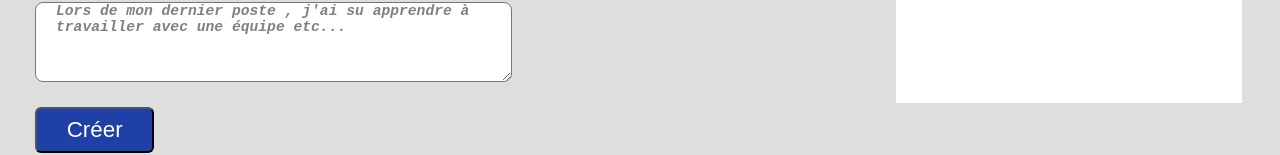
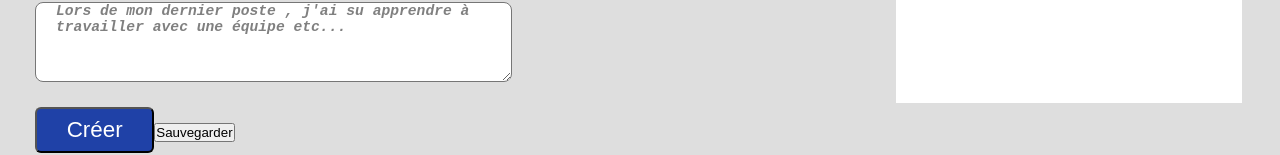
Before and after one commit to Chris5477/cover-letter, a React (Create React App) app: page / in a window 1280 px wide. Shown: the part 661-816 px from the top of the page. Built offline with nearby package versions, Linux system fonts and the light colour scheme.

Commit message:
save data in localstorage and get these datas

```diff
--- a/src/App.js
+++ b/src/App.js
@@ -8,8 +8,14 @@ import Working from "./components/Working";
 import { cards } from "./utils/data/cards";
 
 function App() {
+	let getData = null;
+	if (JSON.parse(localStorage.getItem("Cards"))) {
+		getData = JSON.parse(localStorage.getItem("Cards"));
+	} else {
+		getData = cards;
+	}
 
-	const [data, setData] = useState(cards);
+	const [data, setData] = useState(getData);
 	const [contentLetter, setContentLetter] = useState([]);
 
 	return (
@@ -22,7 +28,12 @@ function App() {
 				</div>
 				<div className="container">
 					{data.map(({ name, description }, index) => (
-						<Card key={`index ${index}`} name={name} description={description} handleClick={() => setContentLetter(description)} />
+						<Card
+							key={`index ${index}`}
+							name={name}
+							description={description}
+							handleClick={() => setContentLetter(description)}
+						/>
 					))}
 				</div>
 				<CoverLetter content={contentLetter} />
--- a/src/components/Data.js
+++ b/src/components/Data.js
@@ -2,6 +2,7 @@ import { useState } from "react";
 import FormData from "./FormData";
 import { createData } from "../utils/functions/createData";
 import Button from "./Button";
+import { setDataInLocalstorage } from "../utils/functions/setDataInLocalstorage";
 
 const Data = ({ state, method }) => {
 	const [name, setName] = useState("");
@@ -21,6 +22,12 @@ const Data = ({ state, method }) => {
 				content="Créer"
 				handleClick={() => createData(name, description, state, method, setName, setDescription)}
 			/>
+
+			<Button
+				cssClass="saveData"
+				content="Sauvegarder"
+				handleClick={() => setDataInLocalstorage(state)}
+				/>
 		</section>
 	);
 };
--- /dev/null
+++ b/src/utils/functions/setDataInLocalstorage.js
@@ -0,0 +1,3 @@
+export const setDataInLocalstorage = (data) => {
+   localStorage.setItem("Cards", JSON.stringify(data))
+}
```
